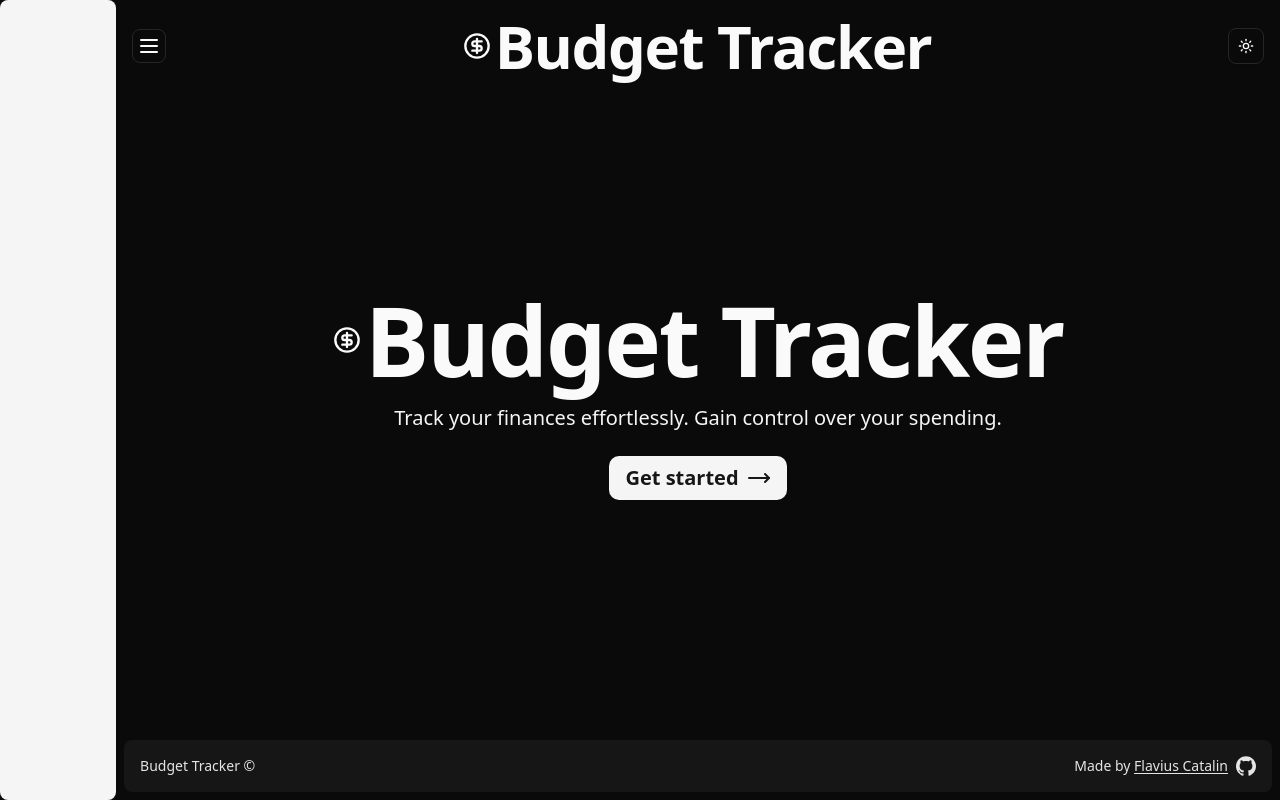
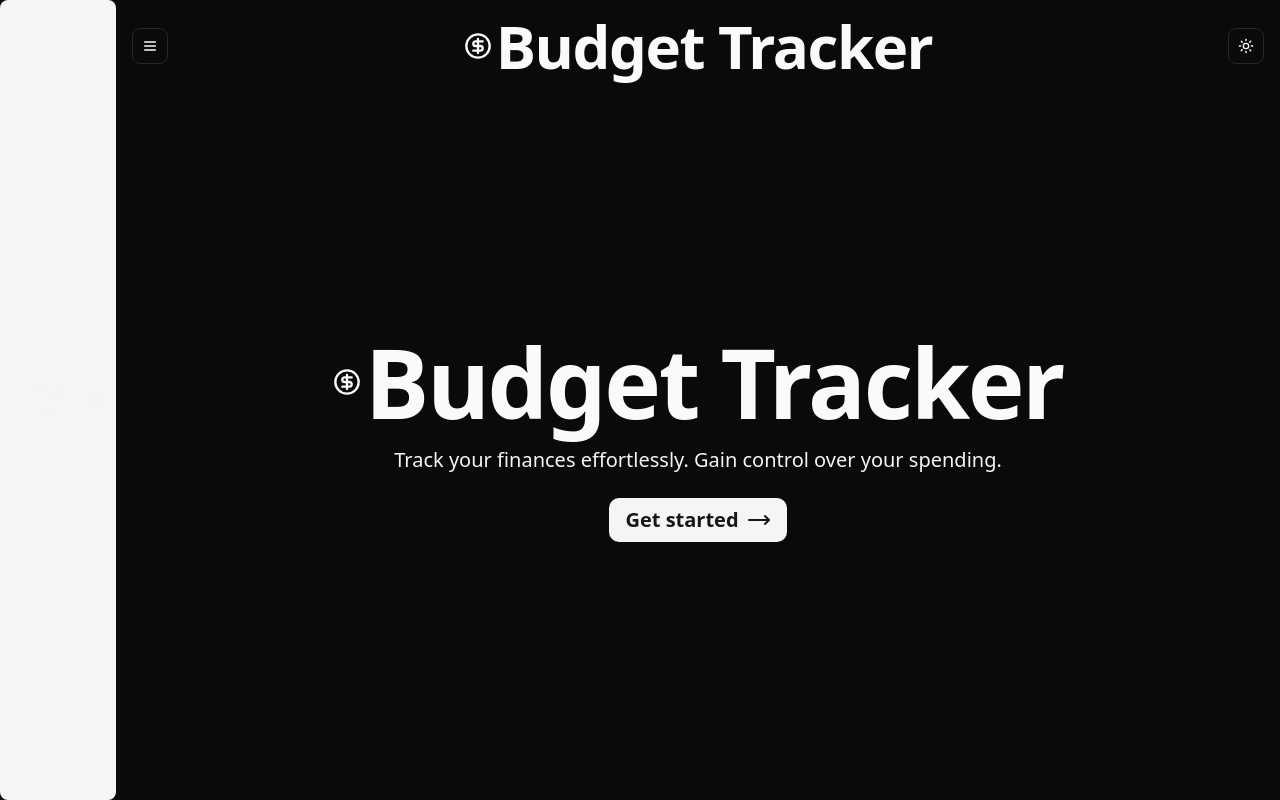
Before and after one commit to kete102/budget-tracker, a React (Vite) app in the folder frontend/: page / in a window 1280 px wide. Built offline with nearby package versions, Linux system fonts and the light colour scheme; no server answers.

Commit message:
refactor: deleted footer and added shadcn button

```diff
--- a/frontend/src/components/layouts/root-layout.tsx
+++ b/frontend/src/components/layouts/root-layout.tsx
@@ -2,10 +2,10 @@ import { useSidebar } from '@/hooks/use-sidebar'
 import { ThemeProvider } from '@/providers/theme-provider'
 import { Menu } from 'lucide-react'
 import { ReactNode } from 'react'
-import Footer from '../footer'
 import HeaderTitle from '../header-title'
 import { ModeToggle } from '../mode-toogle'
 import Sidebar from '../sidebar'
+import { Button } from '../ui/button'
 
 const RootLayout = ({ children }: { children: ReactNode }) => {
 	const { toggleSidebar, isSidebarOpen } = useSidebar()
@@ -17,19 +17,19 @@ const RootLayout = ({ children }: { children: ReactNode }) => {
 					isOpen={isSidebarOpen}
 					toggleSidebar={toggleSidebar}
 				/>
-				<div className="flex h-full w-full flex-col items-center p-2 dark:bg-neutral-950">
+				<div className="bg-background flex h-full w-full flex-col items-center p-2">
 					<div className="flex w-full items-center justify-between p-2">
-						<button
+						<Button
+							variant="outline"
+							size="icon"
 							onClick={() => toggleSidebar()}
-							className="cursor-pointer rounded-md border p-1"
 						>
 							<Menu />
-						</button>
+						</Button>
 						<HeaderTitle />
 						<ModeToggle />
 					</div>
 					<main className="my-2 h-full w-full">{children}</main>
-					<Footer />
 				</div>
 			</div>
 		</ThemeProvider>
```
